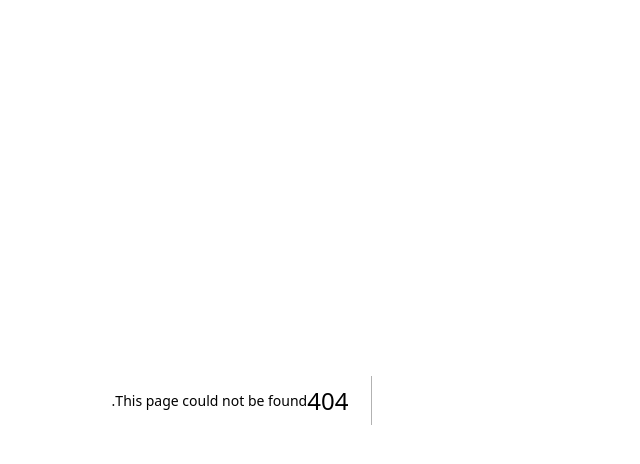
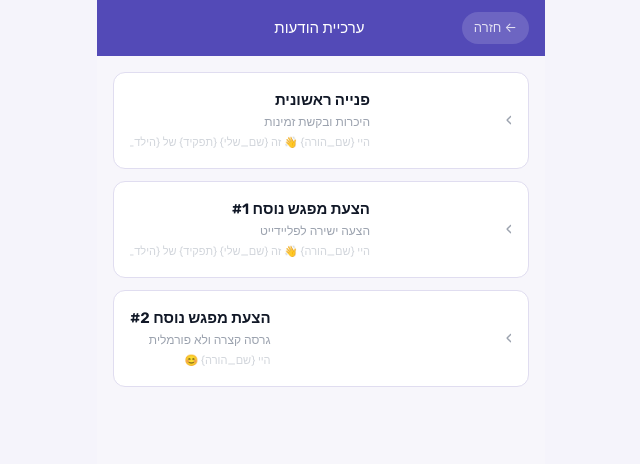
Before and after one commit to madeinphk-alt/kidimeet, a Next.js app: page /settings/messages in a window 1280 px wide. Before the commit this address had no page. Shown: the top 464 px of the page, without its empty margins (430-1070 px from the left). Built offline with nearby package versions, Linux system fonts and the light colour scheme.

Commit message:
feat: dedicated messages editor with variable insertion buttons

```diff
--- /dev/null
+++ b/src/app/settings/messages/[key]/page.tsx
@@ -0,0 +1,139 @@
+'use client';
+import { useState, useEffect, useRef, Suspense } from 'react';
+import { useRouter, useSearchParams, useParams } from 'next/navigation';
+import clsx from 'clsx';
+import { getMsgTemplates, saveMsgTemplates, DEFAULT_MSG_TEMPLATES } from '@/lib/storage';
+import type { MessageTemplates } from '@/lib/storage';
+
+const MSG_LABELS: Record<keyof MessageTemplates, string> = {
+  initial:  'פנייה ראשונית',
+  propose1: 'הצעת מפגש נוסח #1',
+  propose2: 'הצעת מפגש נוסח #2',
+};
+
+const VARS: { label: string; value: string }[] = [
+  { label: 'שם הורה',   value: '{שם_הורה}'   },
+  { label: 'שם שלי',    value: '{שם_שלי}'    },
+  { label: 'הילד שלי',  value: '{הילד_שלי}'  },
+  { label: 'שם חבר',    value: '{שם_חבר}'    },
+  { label: 'תפקיד',     value: '{תפקיד}'     },
+];
+
+function EditMessageForm() {
+  const router  = useRouter();
+  const params  = useParams();
+  const key     = params.key as keyof MessageTemplates;
+
+  const [text,  setText]  = useState('');
+  const [saved, setSaved] = useState(false);
+  const textareaRef = useRef<HTMLTextAreaElement>(null);
+
+  useEffect(() => {
+    const t = getMsgTemplates();
+    if (key in t) setText(t[key]);
+  }, [key]);
+
+  const insertVar = (v: string) => {
+    const el = textareaRef.current;
+    if (!el) { setText(t => t + v); return; }
+    const start = el.selectionStart;
+    const end   = el.selectionEnd;
+    const newText = text.slice(0, start) + v + text.slice(end);
+    setText(newText);
+    // restore cursor after inserted variable
+    requestAnimationFrame(() => {
+      el.focus();
+      el.setSelectionRange(start + v.length, start + v.length);
+    });
+  };
+
+  const handleSave = () => {
+    const t = getMsgTemplates();
+    saveMsgTemplates({ ...t, [key]: text });
+    setSaved(true);
+    setTimeout(() => router.back(), 800);
+  };
+
+  const handleReset = () => {
+    if (confirm('לאפס לנוסח המקורי?')) setText(DEFAULT_MSG_TEMPLATES[key]);
+  };
+
+  if (!(key in MSG_LABELS)) return null;
+
+  return (
+    <div className="flex flex-col h-[100dvh] bg-[#f7f6fb]">
+      {/* Header */}
+      <header className="bg-[#534AB7] px-4 py-3 flex items-center justify-between">
+        <button onClick={() => router.back()} className="text-white/80 text-[13px] bg-white/15 rounded-full px-3 py-1.5">
+          ← חזרה
+        </button>
+        <span className="text-white text-[14px] font-medium">{MSG_LABELS[key]}</span>
+        <button
+          onClick={handleReset}
+          className="text-white/70 text-[12px] bg-white/15 rounded-full px-3 py-1.5"
+        >
+          איפוס
+        </button>
+      </header>
+
+      <main className="flex-1 overflow-y-auto p-4 flex flex-col gap-3">
+
+        {/* Variable buttons */}
+        <div dir="rtl">
+          <p className="text-[11px] text-gray-400 mb-2">הוסף משתנה לתוך ההודעה:</p>
+          <div className="flex flex-wrap gap-2">
+            {VARS.map(v => (
+              <button
+                key={v.value}
+                onClick={() => insertVar(v.value)}
+                className="px-3 py-1.5 rounded-lg bg-[#EEEDFE] text-[#534AB7] text-[12px] font-medium border border-[#c5c0f0] active:bg-[#534AB7] active:text-white transition-colors"
+              >
+                {v.label}
+              </button>
+            ))}
+          </div>
+        </div>
+
+        {/* Textarea */}
+        <textarea
+          ref={textareaRef}
+          value={text}
+          onChange={e => { setText(e.target.value); setSaved(false); }}
+          rows={12}
+          className="w-full text-[14px] text-gray-800 bg-white rounded-xl border border-[#e0ddf0] px-4 py-3 resize-none focus:outline-none focus:border-[#534AB7] leading-relaxed"
+          dir="rtl"
+        />
+
+        {/* Preview hint */}
+        <div className="bg-[#f0eeff] rounded-xl px-3 py-2.5" dir="rtl">
+          <p className="text-[10px] text-[#534AB7] font-medium mb-1">משתנים זמינים:</p>
+          <p className="text-[10px] text-gray-500 leading-5">
+            {VARS.map(v => `${v.label} = ${v.value}`).join('  ·  ')}
+          </p>
+        </div>
+
+      </main>
+
+      {/* Save */}
+      <div className="p-4 bg-white border-t border-gray-100">
+        <button
+          onClick={handleSave}
+          className={clsx(
+            'w-full py-3.5 rounded-xl text-white text-[15px] font-medium transition-all',
+            saved ? 'bg-green-500' : 'bg-[#534AB7]'
+          )}
+        >
+          {saved ? '✓ נשמר' : 'שמור'}
+        </button>
+      </div>
+    </div>
+  );
+}
+
+export default function EditMessagePage() {
+  return (
+    <Suspense fallback={<div className="min-h-screen flex items-center justify-center text-gray-400">טוען...</div>}>
+      <EditMessageForm />
+    </Suspense>
+  );
+}
--- /dev/null
+++ b/src/app/settings/messages/page.tsx
@@ -0,0 +1,54 @@
+'use client';
+import { useEffect, useState } from 'react';
+import { useRouter } from 'next/navigation';
+import { getMsgTemplates } from '@/lib/storage';
+import type { MessageTemplates } from '@/lib/storage';
+
+const MSG_DEFS: { key: keyof MessageTemplates; label: string; desc: string }[] = [
+  { key: 'initial',  label: 'פנייה ראשונית',      desc: 'היכרות ובקשת זמינות' },
+  { key: 'propose1', label: 'הצעת מפגש נוסח #1',  desc: 'הצעה ישירה לפליידייט' },
+  { key: 'propose2', label: 'הצעת מפגש נוסח #2',  desc: 'גרסה קצרה ולא פורמלית' },
+];
+
+export default function MessagesPage() {
+  const router = useRouter();
+  const [templates, setTemplates] = useState<MessageTemplates | null>(null);
+
+  useEffect(() => { setTemplates(getMsgTemplates()); }, []);
+
+  return (
+    <div className="flex flex-col h-[100dvh] bg-[#f7f6fb]">
+      <header className="bg-[#534AB7] px-4 py-3 flex items-center justify-between">
+        <button onClick={() => router.back()} className="text-white/80 text-[13px] bg-white/15 rounded-full px-3 py-1.5">
+          ← חזרה
+        </button>
+        <span className="text-white text-[15px] font-medium">ערכיית הודעות</span>
+        <div className="w-16" />
+      </header>
+
+      <main className="flex-1 overflow-y-auto p-4 flex flex-col gap-3">
+        {MSG_DEFS.map(({ key, label, desc }) => (
+          <button
+            key={key}
+            onClick={() => router.push(`/settings/messages/${key}`)}
+            className="bg-white rounded-xl border border-[#e0ddf0] px-4 py-4 text-right w-full"
+            dir="rtl"
+          >
+            <div className="flex items-center justify-between">
+              <span className="text-gray-400 text-lg">›</span>
+              <div>
+                <p className="text-[15px] font-semibold text-gray-900">{label}</p>
+                <p className="text-[12px] text-gray-400 mt-0.5">{desc}</p>
+                {templates && (
+                  <p className="text-[11px] text-gray-300 mt-1 line-clamp-1 truncate max-w-[240px]">
+                    {templates[key].split('\n')[0]}
+                  </p>
+                )}
+              </div>
+            </div>
+          </button>
+        ))}
+      </main>
+    </div>
+  );
+}
--- a/src/app/settings/page.tsx
+++ b/src/app/settings/page.tsx
@@ -4,9 +4,8 @@ import { useRouter } from 'next/navigation';
 import clsx from 'clsx';
 import {
   getProfile, saveProfile, getActiveChild, switchActiveChild, DEFAULT_DAY_SLOT,
-  getMsgTemplates, saveMsgTemplates, DEFAULT_MSG_TEMPLATES,
 } from '@/lib/storage';
-import type { UserProfile, ChildProfile, DaySlot, MessageTemplates } from '@/lib/storage';
+import type { UserProfile, ChildProfile, DaySlot } from '@/lib/storage';
 import { AVATAR_COLORS, HEB_DAYS_SINGLE } from '@/lib/utils';
 import DayAvailPicker from '@/components/DayAvailPicker';
 import BottomNav from '@/components/BottomNav';
@@ -24,8 +23,6 @@ export default function ProfilePage() {
     return r;
   });
   const [saved, setSaved] = useState(false);
-  const [templates, setTemplates] = useState<MessageTemplates>({ ...DEFAULT_MSG_TEMPLATES });
-  const [tplSaved, setTplSaved] = useState(false);
 
   // Load profile once
   useEffect(() => {
@@ -35,7 +32,6 @@ export default function ProfilePage() {
     const child = getActiveChild(p);
     setEditChildId(child.id);
     setAvail(child.availability ?? {});
-    setTemplates(getMsgTemplates());
   }, [router]);
 
   // When editChildId changes, load that child's availability (and flush prev changes first)
@@ -229,52 +225,20 @@ export default function ProfilePage() {
 
         {/* ── Message Templates ────────────────────────────────────────────── */}
         <div className="mb-3">
-          <div className="flex items-center justify-between mb-2">
-            <button
-              onClick={() => {
-                saveMsgTemplates(templates);
-                setTplSaved(true);
-                setTimeout(() => setTplSaved(false), 2000);
-              }}
-              className={clsx(
-                'text-[12px] rounded-full px-3 py-1 transition-colors',
-                tplSaved ? 'bg-green-500 text-white' : 'bg-[#534AB7] text-white'
-              )}
-            >
-              {tplSaved ? '✓ נשמר' : 'שמור'}
-            </button>
-            <p className="text-[11px] font-medium text-gray-400 text-right">ערכיית הודעות</p>
-          </div>
-
-          <p className="text-[10px] text-gray-400 text-right mb-2 px-1">
-            משתנים: <span className="font-mono">{'{שם_הורה}'} {'{שם_שלי}'} {'{הילד_שלי}'} {'{שם_חבר}'} {'{תפקיד}'}</span>
-          </p>
-
-          <div className="flex flex-col gap-3">
-            {([
-              { key: 'initial',  label: 'פנייה ראשונית' },
-              { key: 'propose1', label: 'הצעת מפגש נוסח #1' },
-              { key: 'propose2', label: 'הצעת מפגש נוסח #2' },
-            ] as { key: keyof MessageTemplates; label: string }[]).map(({ key, label }) => (
-              <div key={key} className="bg-white rounded-xl border border-[#e0ddf0] px-3 py-2.5" dir="rtl">
-                <div className="flex items-center justify-between mb-1.5">
-                  <button
-                    onClick={() => setTemplates(t => ({ ...t, [key]: DEFAULT_MSG_TEMPLATES[key] }))}
-                    className="text-[10px] text-gray-400 underline"
-                  >
-                    איפוס
-                  </button>
-                  <p className="text-[12px] font-semibold text-gray-700">{label}</p>
-                </div>
-                <textarea
-                  value={templates[key]}
-                  onChange={e => setTemplates(t => ({ ...t, [key]: e.target.value }))}
-                  rows={5}
-                  className="w-full text-[12px] text-gray-800 bg-[#faf9ff] rounded-lg border border-[#e8e5f5] px-2.5 py-2 resize-none focus:outline-none focus:border-[#534AB7]"
-                  dir="rtl"
-                />
+          <p className="text-[11px] font-medium text-gray-400 mb-2 text-right">הודעות</p>
+          <div className="bg-white rounded-xl border border-[#e0ddf0] px-4 py-3" dir="rtl">
+            <div className="flex items-center justify-between">
+              <div>
+                <p className="text-[14px] font-semibold text-gray-900">ערכיית הודעות</p>
+                <p className="text-[12px] text-gray-400 mt-0.5">פנייה ראשונית, הצעת מפגש #1, #2</p>
               </div>
-            ))}
+              <button
+                onClick={() => router.push('/settings/messages')}
+                className="text-[11px] text-gray-400 bg-gray-100 rounded-lg px-3 py-1.5"
+              >
+                ערוך
+              </button>
+            </div>
           </div>
         </div>
 
```
